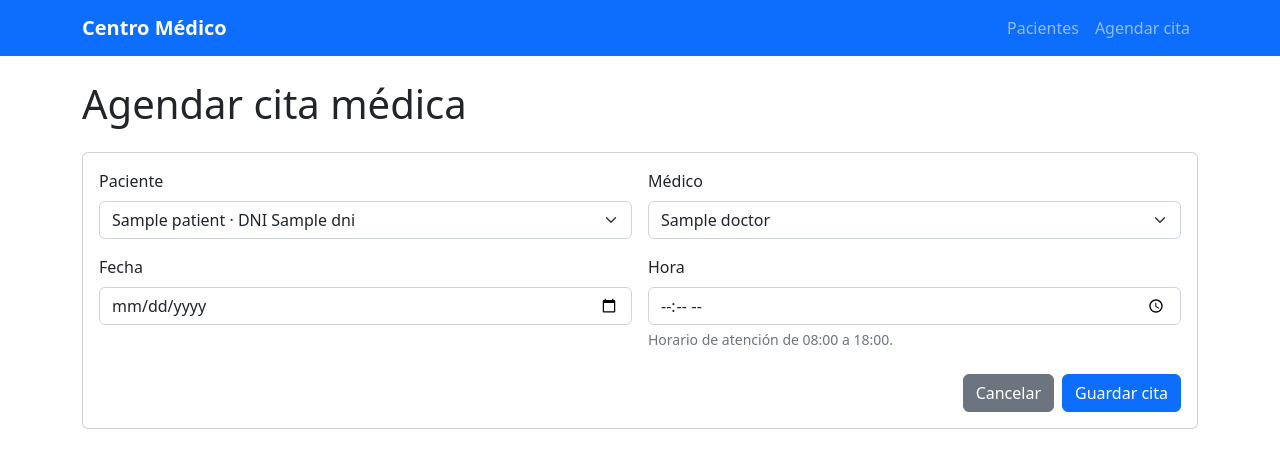
After one commit to armreyes-ucb/Hospital-Bases, a Flask app: template templates/appointments/schedule.html in a window 1280 px wide. The commit adds this page. Shown: the top 468 px of the page. Run offline with Flask 3, Linux system fonts and the light colour scheme; the template is opened without the code that fills it: most values are stand-ins (such as "Sample title", 1, 10 or a date in 2020).

Commit message:
HU-07: Agendar cita medica

```diff
--- a/app.py
+++ b/app.py
@@ -3,12 +3,13 @@ import secrets
 
 from flask import Flask
 
-from routes import patients_bp
+from routes import appointments_bp, patients_bp
 
 
 app = Flask(__name__)
 app.secret_key = os.getenv("FLASK_SECRET_KEY") or secrets.token_hex(32)
 app.register_blueprint(patients_bp)
+app.register_blueprint(appointments_bp)
 
 
 @app.errorhandler(404)
--- a/routes/__init__.py
+++ b/routes/__init__.py
@@ -1,3 +1,4 @@
+from .appointments import appointments_bp
 from .patients import patients_bp
 
-__all__ = ["patients_bp"]
+__all__ = ["appointments_bp", "patients_bp"]
--- /dev/null
+++ b/templates/appointments/schedule.html
@@ -0,0 +1,64 @@
+{% extends "base.html" %}
+
+{% block title %}Agendar cita médica | Centro Médico{% endblock %}
+
+{% block content %}
+<section class="container py-4">
+    <h1 class="mb-4">Agendar cita médica</h1>
+
+    {% if not patients %}
+    <p class="alert alert-warning">
+        <a href="{{ url_for('patients.new_patient') }}" class="alert-link">Registra un paciente</a>
+        para poder agendar una cita.
+    </p>
+    {% endif %}
+    {% if not doctors %}
+    <p class="alert alert-warning">Carga un médico en el catálogo para poder agendar una cita.</p>
+    {% endif %}
+
+    <div class="card">
+        <div class="card-body">
+            <form method="POST" action="{{ url_for('appointments.new_appointment') }}" class="row g-3">
+                <div class="col-12 col-md-6">
+                    <label for="paciente_id" class="form-label">Paciente</label>
+                    <select id="paciente_id" name="paciente_id" class="form-select" required>
+                        <option value="" disabled{% if not values.paciente_id %} selected{% endif %}>Selecciona un paciente</option>
+                        {% for patient in patients %}
+                        <option value="{{ patient._id }}"{% if patient._id|string == values.paciente_id %} selected{% endif %}>
+                            {{ patient.nombre }} &middot; DNI {{ patient.dni }}
+                        </option>
+                        {% endfor %}
+                    </select>
+                </div>
+                <div class="col-12 col-md-6">
+                    <label for="medico_id" class="form-label">Médico</label>
+                    <select id="medico_id" name="medico_id" class="form-select" required>
+                        <option value="" disabled{% if not values.medico_id %} selected{% endif %}>Selecciona un médico</option>
+                        {% for doctor in doctors %}
+                        <option value="{{ doctor._id }}"{% if doctor._id|string == values.medico_id %} selected{% endif %}>
+                            {{ doctor.nombre }}
+                        </option>
+                        {% endfor %}
+                    </select>
+                </div>
+                <div class="col-12 col-md-6">
+                    <label for="fecha" class="form-label">Fecha</label>
+                    <input type="date" id="fecha" name="fecha" value="{{ values.fecha }}" class="form-control" required>
+                </div>
+                <div class="col-12 col-md-6">
+                    <label for="hora" class="form-label">Hora</label>
+                    <input type="time" id="hora" name="hora" value="{{ values.hora }}" class="form-control"
+                           min="{{ opening_time }}" max="{{ closing_time }}" aria-describedby="horario" required>
+                    <div id="horario" class="form-text">Horario de atención de 08:00 a 18:00.</div>
+                </div>
+                <div class="col-12 d-flex flex-column flex-sm-row justify-content-end gap-2 pt-2">
+                    <a href="{{ url_for('patients.list_patients') }}" class="btn btn-secondary">Cancelar</a>
+                    <button type="submit" class="btn btn-primary"{% if not patients or not doctors %} disabled{% endif %}>
+                        Guardar cita
+                    </button>
+                </div>
+            </form>
+        </div>
+    </div>
+</section>
+{% endblock %}
--- a/templates/base.html
+++ b/templates/base.html
@@ -20,6 +20,10 @@
                         <a class="nav-link{% if request.blueprint == 'patients' %} active{% endif %}"
                            href="{{ url_for('patients.list_patients') }}">Pacientes</a>
                     </li>
+                    <li class="nav-item">
+                        <a class="nav-link{% if request.blueprint == 'appointments' %} active{% endif %}"
+                           href="{{ url_for('appointments.new_appointment') }}">Agendar cita</a>
+                    </li>
                 </ul>
             </div>
         </div>
```
Also changed, not shown: routes/appointments.py (added, +69 -0 lines).
